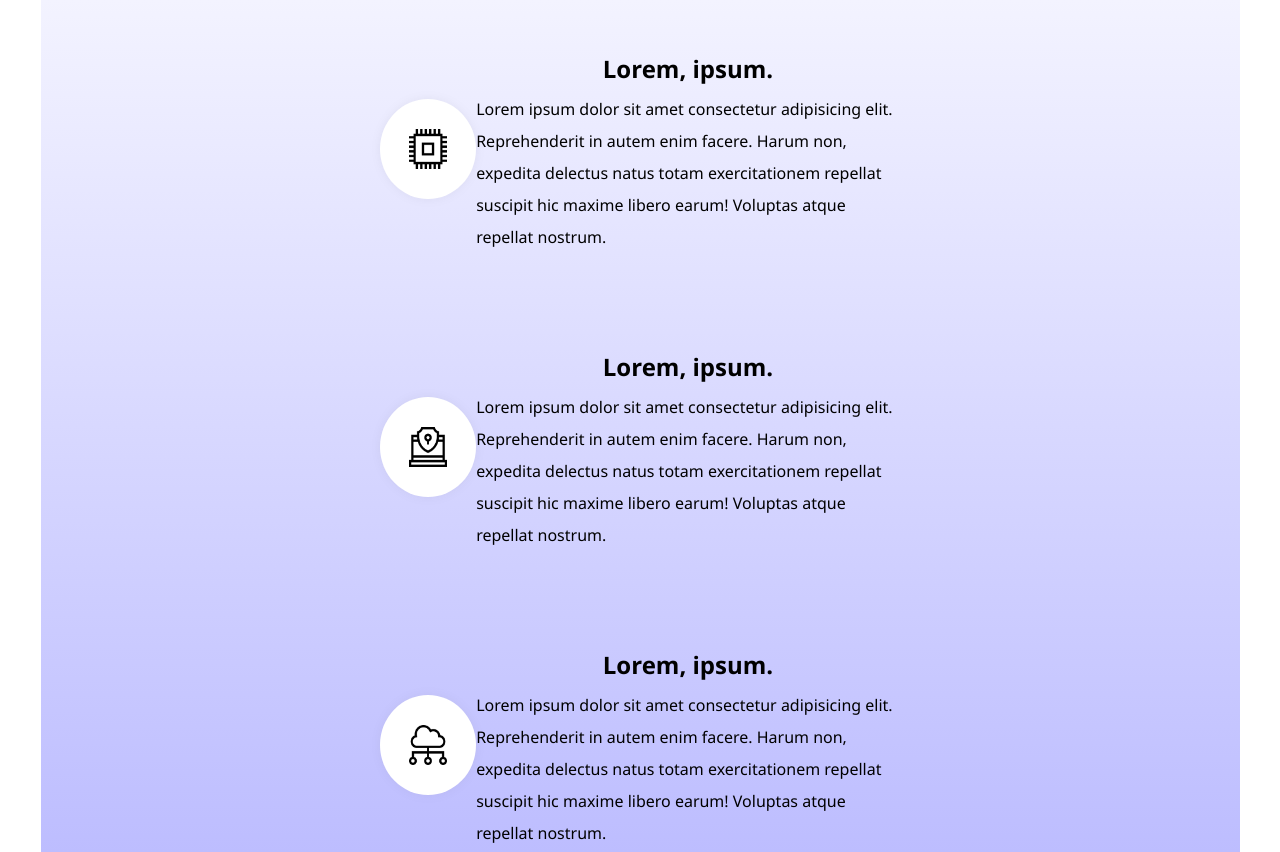
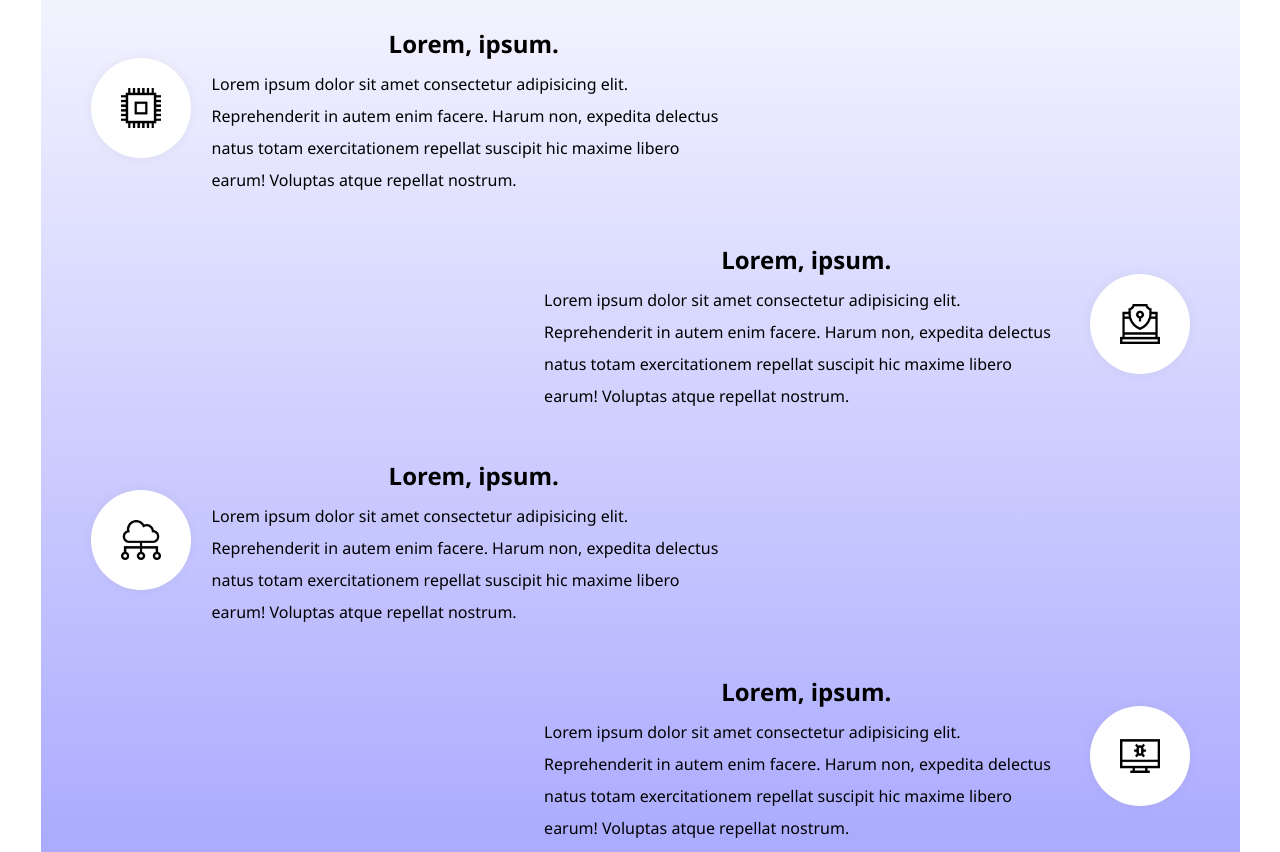
Before and after one commit to magdasokolovic/ui-flexbox-kpi-list, a plain HTML site: page uib-flexbox-kpi-list/index.html in a window 1280 px wide. Shown: the top 852 px of the page. Drawn offline with Linux system fonts and the light colour scheme.

Commit message:
Added MQ for a desktop

```diff
--- a/uib-flexbox-kpi-list/style.css
+++ b/uib-flexbox-kpi-list/style.css
@@ -45,6 +45,7 @@ body {
     background-color: white;
     width: 10rem;
     height: 10rem;
+    margin: 10px;
     box-shadow: 0 0 10px rgba(128, 128, 128, 0.103);
 }
 .card-image img {
@@ -52,9 +53,6 @@ body {
     width: 40%;
 }
 
-img {
-    margin: 10%;
-}
 
 .footer {
     align-self: flex-end;
@@ -94,16 +92,30 @@ p, h1 {
     }
 
     .card-item {
-        max-width: 50%;
-        padding: 30px;
-    }
-    .left {
-        justify-content: flex-end;
+        flex-direction: row-reverse;
+        max-width: 60%;
+        flex-basis: 50%;
     }
 
     .right {
-        justify-content: flex-start;
+        align-self: flex-end;
     }
 
 
+    .left {
+        align-self: flex-start;
+        flex-direction: row;
+    }
+
+    .card-content {
+        flex-basis: 80%;
+        padding: 0;
+
+    }
+    .card-image {
+        padding: 0;
+    }
+
+
+
 }
```
